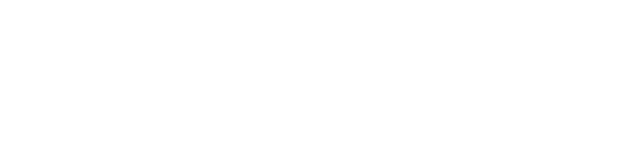
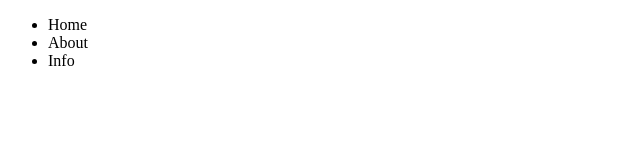
Before and after one commit to bitbadgers/XP, a plain HTML site: page index.html in a window 1280 px wide. Shown: the whole page, without its empty margins (0-640 px from the left). Drawn offline with Linux system fonts and the light colour scheme.

Commit message:
added navigation list items

```diff
--- a/index.html
+++ b/index.html
@@ -7,7 +7,11 @@
 </head>
 <body>
     <header class="Main-header">
-
+        <ul>
+            <li>Home</li>
+            <li>About</li>
+            <li>Info</li>
+        </ul>
     </header>
 </body>
 </html>
```
